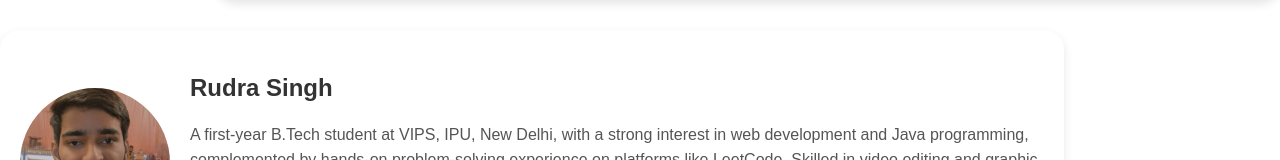
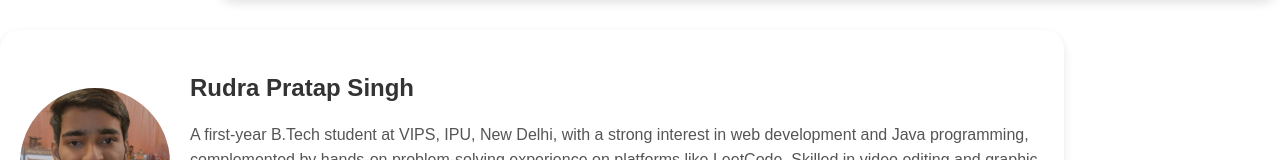
Before and after one commit to Rudra-rps/SnackSavvy, a React (Vite) app: page /about in a window 1280 px wide. Shown: the part 1648-1808 px from the top of the page. Built offline with nearby package versions, Linux system fonts and the light colour scheme.

Commit message:
commit message

```diff
--- a/src/components/About.jsx
+++ b/src/components/About.jsx
@@ -37,7 +37,7 @@ export default function About(){
   <div class="cofounder-card align-left">
     <div class="cofounder-image rudra"></div>
     <div class="cofounder-info">
-      <h2>Rudra Singh</h2>
+      <h2>Rudra Pratap Singh</h2>
       <p>A first-year B.Tech student at VIPS, IPU, New Delhi, with a strong interest in web development and Java programming, complemented by hands-on problem-solving experience on platforms like LeetCode. Skilled in video editing and graphic design, leveraging tools such as Photoshop, Canva, Figma, and DaVinci Resolve. </p> <p>Proficient in foundational programming languages and web technologies, including C, HTML, CSS, and Java. Dedicated to combining creative and technical skills to deliver innovative solutions.</p>
     </div>
   </div>
```
